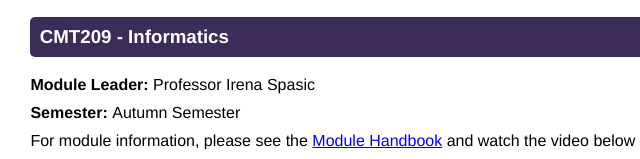
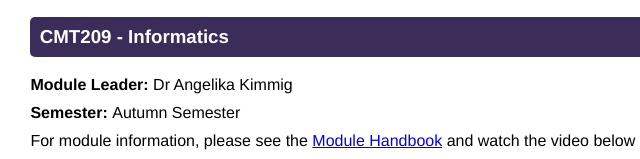
Before and after one commit to martinjc/module_videos, a plain HTML site: page pfmsdsya.html in a window 1280 px wide. Shown: the part 3162-3321 px from the top of the page, 104-744 px from the left. Drawn offline with Linux system fonts and the light colour scheme.

Commit message:
dsa 1718

```diff
--- a/pfmsdsya.html
+++ b/pfmsdsya.html
@@ -66,7 +66,7 @@
 
         <div id="CMT209">
         	<h3>CMT209 - Informatics</h3>
-        	<p><strong>Module Leader:</strong> Professor Irena Spasic</p>
+        	<p><strong>Module Leader:</strong> Dr Angelika Kimmig</p>
         	<p><strong>Semester: </strong>Autumn Semester</p>
         	<p>For module information, please see the <a href="http://handbooks.data.cardiff.ac.uk/module/CMT209.html">Module Handbook</a> and watch the video below</p>
         	<iframe src="https://cardiff.cloud.panopto.eu/Panopto/Pages/Embed.aspx?id=9d765d94-dca7-444a-80d5-81a6ecf10d34" height="405" style="padding: 0px; border: 1px solid #464646;" frameborder="0"></iframe>
@@ -144,7 +144,6 @@
         </div>
 
 
-
     </section>
 
 </body>
```
